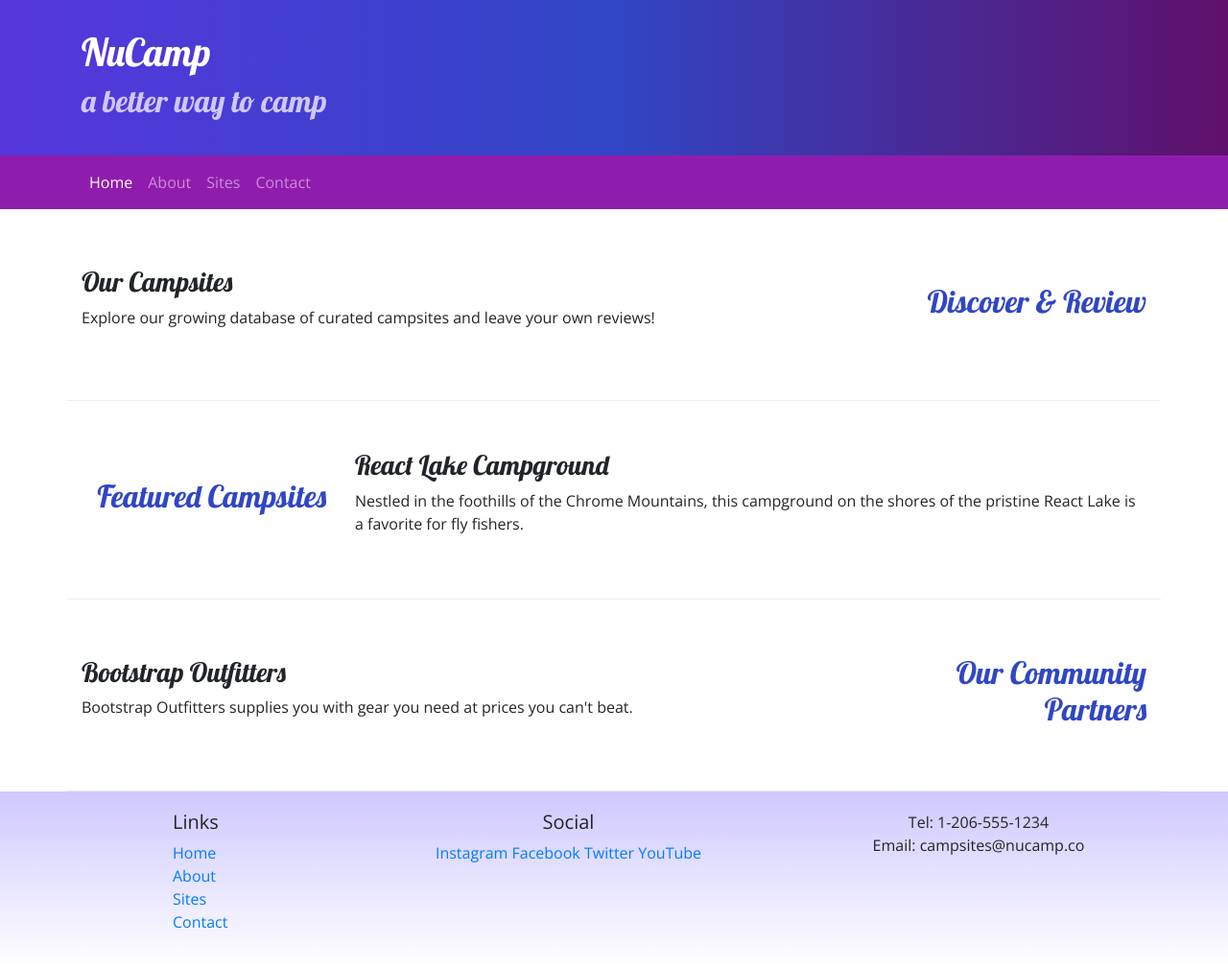
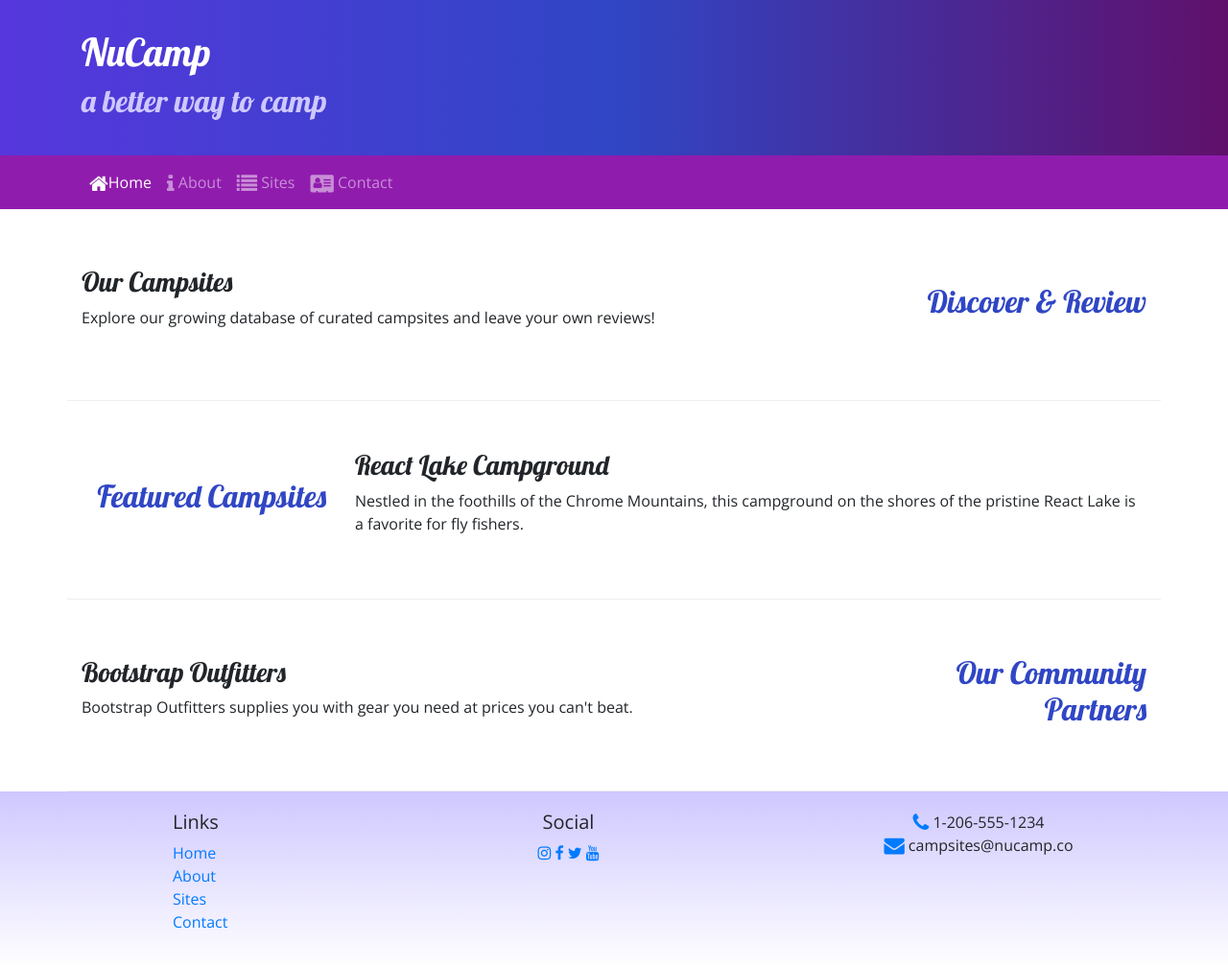
Before and after one commit to ricky-antonio/nucampsite, a website: page index.html in a window 1280 px wide. Shown: the whole page at 96% size. Drawn offline with nearby package versions, Linux system fonts and the light colour scheme.

Commit message:
Icon Fonts

```diff
--- a/index.html
+++ b/index.html
@@ -10,8 +10,10 @@
         <link rel="stylesheet" href="node_modules/bootstrap/dist/css/bootstrap.min.css" />
 
         <!-- Additional CSS -->
+        <link rel="stylesheet" href="node_modules/font-awesome/css/font-awesome.min.css" />
         <link rel="stylesheet" href="https://fonts.googleapis.com/css?family=Lobster|Open+Sans">
         <link rel="stylesheet" href="./css/styles.css" />
+
 
         <title>NuCamp: A Better Way To Camp</title>
     </head>
@@ -37,10 +39,10 @@
 
             <div class="collapse navbar-collapse" id="#nucampNavbar">
                 <ul class="navbar-nav">
-                    <li class="nav-item active"><a class="nav-link" href="#">Home</a></li>
-                    <li class="nav-item"><a class="nav-link" href="./aboutus.html">About</a></li>
-                    <li class="nav-item"><a class="nav-link" href="#">Sites</a></li>
-                    <li class="nav-item"><a class="nav-link" href="#">Contact</a></li>
+                    <li class="nav-item active"><a class="nav-link" href="./index.html"><i class="fa fa-home fa-lg"></i>Home</a></li>
+                    <li class="nav-item"><a class="nav-link" href="./aboutus.html"><i class="fa fa-info fa-lg"></i> About</a></li>
+                    <li class="nav-item"><a class="nav-link" href="#"><i class="fa fa-list fa-lg"></i> Sites</a></li>
+                    <li class="nav-item"><a class="nav-link" href="#"><i class="fa fa-address-card fa-lg"></i> Contact</a></li>
                 </ul>
             </div>
         </div>
@@ -93,14 +95,14 @@
                 </div>
                 <div class="col-6 col-sm-5 text-center">
                     <h5>Social</h5>
-                    <a href="http://instagram.com/">Instagram</a>
-                    <a href="http://facebook.com/">Facebook</a>
-                    <a href="http://twitter.com/">Twitter</a>
-                    <a href="http://youtube.com/">YouTube</a>
+                    <a href="http://instagram.com/"><i class="fa fa-instagram"></i></a>
+                    <a href="http://facebook.com/"><i class="fa fa-facebook"></i></a>
+                    <a href="http://twitter.com/"><i class="fa fa-twitter"></i></a>
+                    <a href="http://youtube.com/"><i class="fa fa-youtube"></i></a>
                 </div>
                 <div class="col-sm-4 text-center">
-                    Tel: 1-206-555-1234<br />
-                    Email: campsites@nucamp.co
+                    <i class="fa fa-phone fa-lg text-primary"></i> 1-206-555-1234<br />
+                    <i class="fa fa-envelope fa-lg text-primary"></i> campsites@nucamp.co
                 </div>
             </div>
         </div>
--- a/package.json
+++ b/package.json
@@ -15,6 +15,7 @@
   },
   "dependencies": {
     "bootstrap": "^4.5.2",
+    "font-awesome": "^4.7.0",
     "jquery": "^3.5.1",
     "popper.js": "^1.16.1"
   }
```
Also changed, not shown: aboutus.html (+11 -10 lines), 1 other file.
